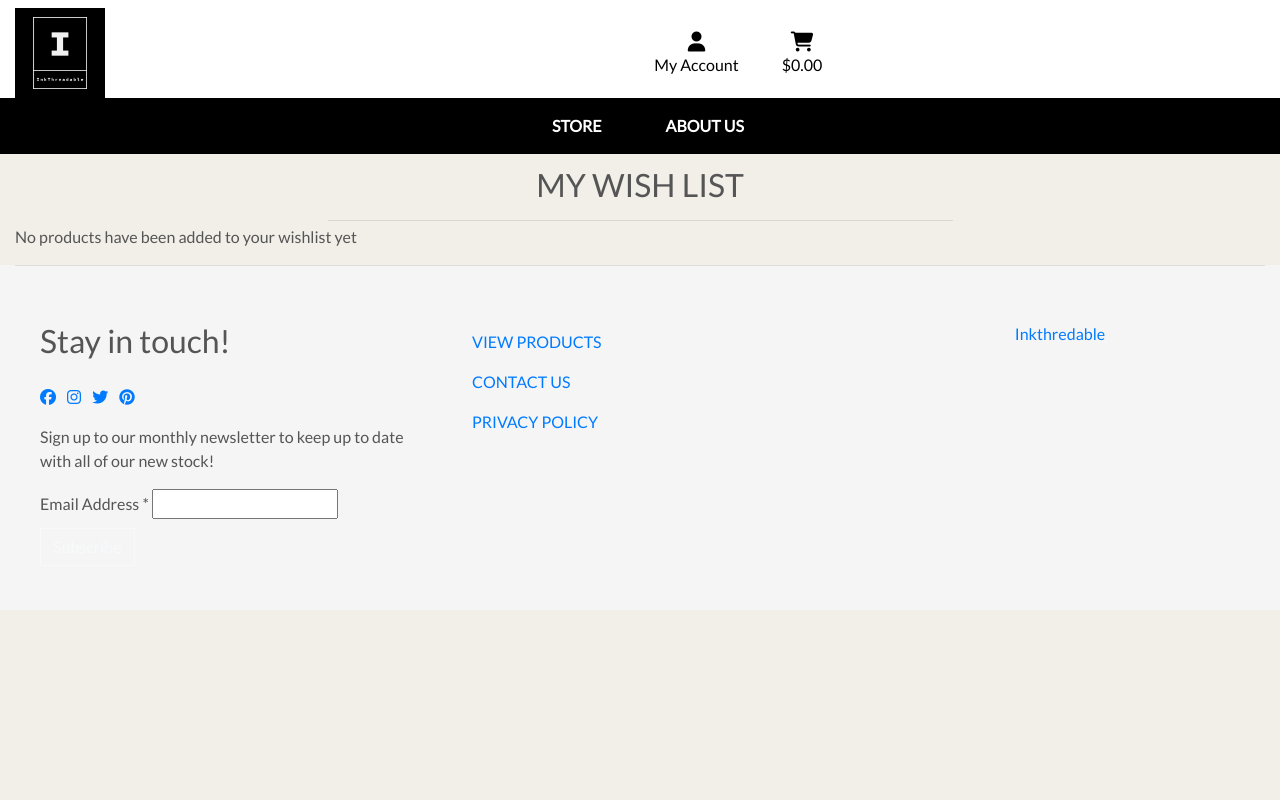
After one commit to Pegrume88/inkthreadable, a Django app: page /products/wishlist in a window 1280 px wide. The commit adds this page. Run offline with Django 3.2, Linux system fonts and the light colour scheme; the visitor is signed in with stand-in values (Sample User, id 1); data that the repository does not hold is empty; some libraries are stand-ins or nearby versions.

Commit message:
created wishlist views and urls and finished the template and logic

```diff
--- a/products/models.py
+++ b/products/models.py
@@ -29,6 +29,8 @@ class Product(models.Model):
         max_length=254, null=False, blank=False, unique=True)
     name = models.CharField(max_length=254)
     description = models.TextField()
+    users_wishlist = models.ManyToManyField(
+        User, related_name='users_wishlist', blank=True)
     has_sizes = models.BooleanField(default=False, null=True, blank=True)
     price = models.DecimalField(max_digits=6, decimal_places=2)
     image_url = models.URLField(max_length=1024, null=True, blank=True)
--- a/products/templates/products/product_detail.html
+++ b/products/templates/products/product_detail.html
@@ -153,6 +153,7 @@
                                     <span class="text-uppercase">Keep Shopping</span>
                                 </a>
                                 <input type="submit" class="btn btn-black rounded-0 text-uppercase mt-5" value="Add to cart">
+                                <a href="{% url 'users_wishlist' product.id  %}" class="btn btn-light fw500" role="button" aria-disabled="true">Add to Wish List</a>
                             </div>
                             <input type="hidden" name="redirect_url" value="{{ request.path }}">
                             {% endwith %}
--- /dev/null
+++ b/products/templates/products/wishlist.html
@@ -0,0 +1,113 @@
+{% extends "base.html" %}
+{% load static %}
+
+{% block page_header %}
+    <div class="container header-container">
+        <div class="row">
+            <div class="col"></div>
+        </div>
+    </div>
+{% endblock %}
+
+{% block content %}
+<div class="overlay"></div>
+<div class="container-fluid">
+
+    <div class="row">
+        <div class="col text-center mt-3">
+            <h2 class="logo-font">My Wish List</h2>
+            <hr class="w-50 mb-1">
+        </div>
+    </div>
+    {% if wishlist %}
+    {% for product in wishlist  %}
+    <div class="row">
+        <div class="product-container col-10 offset-1">
+            <div class="row mt-1 mb-2"></div>
+            <div class="row">
+
+                    <div class="col-sm-6 col-md-6 col-lg-4 col-xl-3">
+                        <div class="card h-100 border-1">
+                            {% if product.image %}
+                            <a href="{% url 'product_detail' product.id %}">
+                                <img class="card-img-top img-fluid" src="{{ product.image.url }}" alt="{{ product.name }}">
+                            </a>
+                            {% else %}
+                            <a href="{% url 'product_detail' product.id %}">
+                                <img class="card-img-top img-fluid" src="" alt="{{ product.name }}">
+                            </a>
+                            {% endif %}
+                            <div class="card-body pb-1">
+                                <p class="mb-0">{{ product.name }}</p>
+                            </div>
+                            {% if product.category %}
+                            <p class="small mt-1 mb-0">
+                                <a href="{% url 'category_products' product.category.pk %}"><i class="fas fa-tag mr-1"></i> Category - {{ product.category.friendly_name }}</a>
+
+
+                            </p>
+                            {% endif %}
+                            {% if product.gender %}
+                            <p class="mb-0">
+                                <i class="fas fa-tag mr-1"></i> Gender - {{ product.gender }}
+
+                            </p>
+                            {% endif %}
+                            <div class="card-footer bg-white pt-0 border-0 text-left">
+                                <div class="row">
+                                    <div class="col">
+                                        <p class="lead mb-0 text-left font-weight-bold">${{ product.price }}</p>
+                                        {% if product.total_rating %}
+                                            <small class="text-muted"><i class="fas fa-star mr-1"></i>{{ product.total_rating }} / 5</small>
+                                        {% else %}
+                                            <small class="text-muted">Not Rated</small>
+                                        {% endif %}
+
+                                    </div>
+                                    <div class="col-md-10">
+                                        <div class="card-body">
+                                            <a type="button" class="btn btn-primary fw500 btn-sm"
+                                                href="{% url 'users_wishlist' product.id %}">Remove from Wishlist</a>
+                                        </div>
+                                    </div>
+                                </div>
+                            </div>
+                        </div>
+                    </div>
+                    {% if forloop.counter|divisibleby:1 %}
+                        <div class="col-12 d-sm-none mb-5">
+                            <hr>
+                        </div>
+                    {% endif %}
+                    {% if forloop.counter|divisibleby:2 %}
+                        <div class="col-12 d-none d-sm-block d-md-block d-lg-none mb-5">
+                            <hr>
+                        </div>
+                    {% endif %}
+                    {% if forloop.counter|divisibleby:3 %}
+                        <div class="col-12 d-none d-lg-block d-xl-none mb-5">
+                            <hr>
+                        </div>
+                    {% endif %}
+                    {% if forloop.counter|divisibleby:4 %}
+                        <div class="col-12 d-none d-xl-block mb-5">
+                            <hr>
+                        </div>
+                    {% endif %}
+
+            </div>
+        </div>
+    </div>
+    {% endfor %}
+    {% else %}
+    <p class="card-text">No products have been added to your wishlist yet</p>
+    {% endif %}
+</div>
+
+
+{% endblock %}
+
+{% block postloadjs %}
+{{ block.super }}
+
+{% endblock %}
--- a/products/urls.py
+++ b/products/urls.py
@@ -8,5 +8,6 @@ urlpatterns = [
     path('add/', views.add_product, name='add_product'),
     path('edit/<int:product_id>/', views.edit_product, name='edit_product'),
     path('delete/<int:product_id>/', views.delete_product, name='delete_product'),
-    path('wishlist/', views.wishlist, name='wishlist'),
+    path("wishlist", views.wishlist, name="wishlist"),
+    path('add_to_wishlist/<int:product_id>/', views.add_to_wishlist, name='users_wishlist'),
     ]
--- a/products/views.py
+++ b/products/views.py
@@ -1,4 +1,4 @@
-from django.shortcuts import render, redirect, reverse, get_object_or_404
+from django.shortcuts import render, redirect, reverse, get_object_or_404, HttpResponseRedirect
 from .models import Product, Category, Review
 from django.contrib.auth.decorators import login_required
 from django.db.models import Q
@@ -179,3 +179,19 @@ def delete_product(request, product_id):
     product.delete()
     messages.success(request, 'Product deleted!')
     return redirect(reverse('products'))
+
+@login_required
+def wishlist(request):
+    products = Product.objects.filter(users_wishlist=request.user)
+    return render(request, "products/wishlist.html", {'wishlist': products})
+
+@login_required()
+def add_to_wishlist(request, product_id):
+    product = get_object_or_404(Product, pk=product_id)
+    if product.users_wishlist.filter(id=request.user.id).exists():
+        product.users_wishlist.remove(request.user)
+        messages.success(request, product.name + " has been removed from your WishList")
+    else:
+        product.users_wishlist.add(request.user)
+        messages.success(request, "Added " + product.name + " to your WishList")
+    return HttpResponseRedirect(request.META["HTTP_REFERER"])
--- a/templates/base.html
+++ b/templates/base.html
@@ -64,6 +64,7 @@
                                     <a href="{% url 'add_product' %}" class="dropdown-item">Add Product</a>
                                 {% endif %}
                                 <a href="{% url 'profile' %}" class="dropdown-item">My Profile</a>
+                                <a href="{% url 'wishlist'  %}" class="dropdown-item">My Wishlist</a>
                                 <a href="{% url 'account_logout' %}" class="dropdown-item">Logout</a>
                             {% else %}
                                 <a href="{% url 'account_signup' %}" class="dropdown-item">Register</a>
--- a/templates/includes/footer.html
+++ b/templates/includes/footer.html
@@ -1,5 +1,6 @@
 {% load static %}
 <footer class="container-fluid">
+    <hr>
     <div class="row py-lg-3 px-lg-3">
         <div class="col-12 col-md-4 px-4 px-md-0 py-4">
             <ul class="nav flex-column divider px-4">
--- a/templates/includes/main-nav.html
+++ b/templates/includes/main-nav.html
@@ -8,7 +8,7 @@
                 <a href="{% url 'view_cart' %}" class="dropdown-item">View Shopping Cart</a>
                 <a href="{% url 'products' %}" class="dropdown-item">All Products</a>
                 <a href="{% url 'add_product' %}" class="dropdown-item">Add Product</a>
-
+                <a href="{% url 'wishlist'  %}" class="dropdown-item">My Wishlist</a>
             </div>
         </li>
 
--- a/templates/includes/mobile-top-header.html
+++ b/templates/includes/mobile-top-header.html
@@ -12,6 +12,7 @@
             <a href="{% url 'add_product' %}" class="dropdown-item">Product Management</a>
             {% endif %}
             <a href="{% url 'profile' %}" class="dropdown-item">My Profile</a>
+            <a href="{% url 'wishlist'  %}" class="dropdown-item">My Wishlist</a>
             <a href="{% url 'account_logout' %}" class="dropdown-item">Logout</a>
         {% else %}
             <a href="{% url 'account_signup' %}" class="dropdown-item">Register</a>
```
Also changed, not shown: media/chewbacca.jpeg (added), products/migrations/0006_product_users_wishlist.py (added), products/migrations/0007_auto_20230222_1528.py (added).
